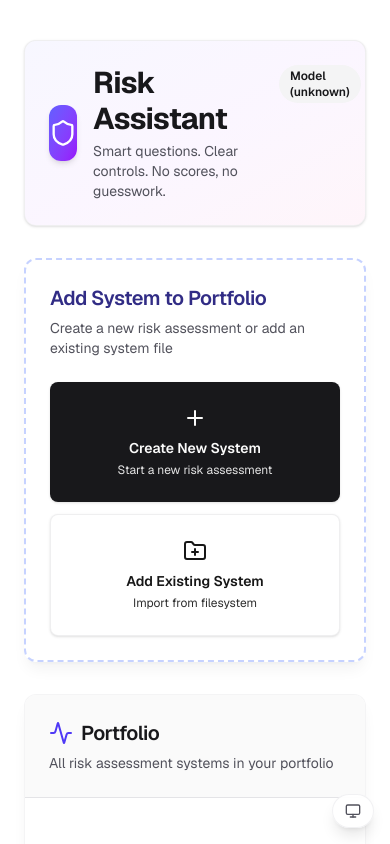
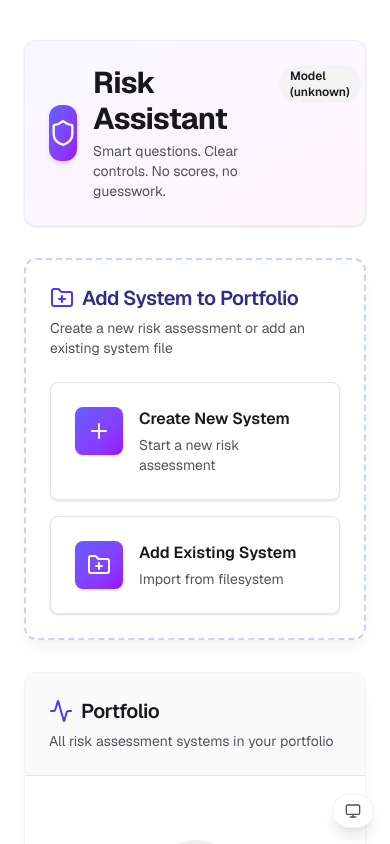
Before and after one commit to jeckyl2010/risk-assistant, a Next.js app in the folder web/: page / in a window 390 px wide. Shown: the top 844 px of the page. Built offline with nearby package versions, Linux system fonts and the light colour scheme.

Commit message:
feat(ui): enhance system management interface with action cards
* Replace buttons with action cards for better UX
* Add icons for visual clarity in system actions
* Improve layout and responsiveness of action elements

```diff
--- a/web/app/page.tsx
+++ b/web/app/page.tsx
@@ -1,4 +1,4 @@
-import { Activity, Shield } from "lucide-react";
+import { Activity, FolderPlus, Shield } from "lucide-react";
 import { PortfolioStats } from "@/components/portfolio/PortfolioStats";
 import { PortfolioTable } from "@/components/portfolio/PortfolioTable";
 import { SystemManagement } from "@/components/SystemManagement";
@@ -69,7 +69,10 @@ export default async function Home() {
       {/* System Management */}
       <Card className="border-2 border-dashed border-indigo-200 dark:border-indigo-900">
         <CardHeader>
-          <CardTitle className="text-xl font-semibold text-indigo-900 dark:text-indigo-100">Add System to Portfolio</CardTitle>
+          <CardTitle className="flex items-center gap-2 text-xl font-semibold text-indigo-900 dark:text-indigo-100">
+            <FolderPlus className="h-6 w-6 text-indigo-600 dark:text-indigo-400" />
+            Add System to Portfolio
+          </CardTitle>
           <CardDescription>Create a new risk assessment or add an existing system file</CardDescription>
         </CardHeader>
         <CardContent>
--- a/web/src/components/SystemManagement.tsx
+++ b/web/src/components/SystemManagement.tsx
@@ -112,41 +112,53 @@ export function SystemManagement() {
 
   return (
     <div className="space-y-4">
-      {/* Action Buttons */}
-      <div className="grid grid-cols-1 gap-3 sm:grid-cols-2">
-        <Button size="lg" onClick={handleCreateClick} disabled={isAdding} className="h-auto flex-col gap-2 py-6">
-          <Plus className="h-6 w-6" />
-          <div className="flex flex-col gap-1">
-            <span className="font-semibold">Create New System</span>
-            <span className="text-xs font-normal opacity-90">Start a new risk assessment</span>
+      {/* Action Cards */}
+      <div className="grid grid-cols-1 gap-4 sm:grid-cols-2">
+        {/* Create New System Card */}
+        <button
+          type="button"
+          onClick={handleCreateClick}
+          disabled={isAdding}
+          className="group relative overflow-hidden rounded-lg border border-zinc-200 bg-white p-6 text-left shadow-sm transition-all hover:border-indigo-300 hover:shadow-md disabled:cursor-not-allowed disabled:opacity-50 dark:border-zinc-800 dark:bg-zinc-900 dark:hover:border-indigo-700"
+        >
+          <div className="absolute inset-0 bg-gradient-to-br from-indigo-500/5 to-purple-500/5 opacity-0 transition-opacity group-hover:opacity-100 dark:from-indigo-500/10 dark:to-purple-500/10" />
+          <div className="relative flex items-start gap-4">
+            <div className="flex h-12 w-12 items-center justify-center rounded-lg bg-gradient-to-br from-indigo-500 to-purple-600 shadow-sm">
+              <Plus className="h-6 w-6 text-white" />
+            </div>
+            <div className="flex-1">
+              <h3 className="font-semibold text-zinc-900 dark:text-zinc-50">Create New System</h3>
+              <p className="mt-1 text-sm text-zinc-600 dark:text-zinc-400">Start a new risk assessment</p>
+            </div>
           </div>
-        </Button>
+        </button>
 
-        <Button
-          size="lg"
-          variant="outline"
+        {/* Add Existing System Card */}
+        <button
+          type="button"
           onClick={handleAddExistingClick}
           disabled={isAdding || isCreating}
-          className="h-auto flex-col gap-2 py-6"
+          className="group relative overflow-hidden rounded-lg border border-zinc-200 bg-white p-6 text-left shadow-sm transition-all hover:border-indigo-300 hover:shadow-md disabled:cursor-not-allowed disabled:opacity-50 dark:border-zinc-800 dark:bg-zinc-900 dark:hover:border-indigo-700"
         >
-          {isAdding ? (
-            <>
-              <Loader2 className="h-6 w-6 animate-spin" />
-              <div className="flex flex-col gap-1">
-                <span className="font-semibold">Adding System...</span>
-                <span className="text-xs font-normal opacity-90">Please wait</span>
-              </div>
-            </>
-          ) : (
-            <>
-              <FolderPlus className="h-6 w-6" />
-              <div className="flex flex-col gap-1">
-                <span className="font-semibold">Add Existing System</span>
-                <span className="text-xs font-normal opacity-90">Import from filesystem</span>
-              </div>
-            </>
-          )}
-        </Button>
+          <div className="absolute inset-0 bg-gradient-to-br from-indigo-500/5 to-purple-500/5 opacity-0 transition-opacity group-hover:opacity-100 dark:from-indigo-500/10 dark:to-purple-500/10" />
+          <div className="relative flex items-start gap-4">
+            <div className="flex h-12 w-12 items-center justify-center rounded-lg bg-gradient-to-br from-indigo-500 to-purple-600 shadow-sm">
+              {isAdding ? (
+                <Loader2 className="h-6 w-6 animate-spin text-white" />
+              ) : (
+                <FolderPlus className="h-6 w-6 text-white" />
+              )}
+            </div>
+            <div className="flex-1">
+              <h3 className="font-semibold text-zinc-900 dark:text-zinc-50">
+                {isAdding ? "Adding System..." : "Add Existing System"}
+              </h3>
+              <p className="mt-1 text-sm text-zinc-600 dark:text-zinc-400">
+                {isAdding ? "Please wait" : "Import from filesystem"}
+              </p>
+            </div>
+          </div>
+        </button>
       </div>
 
       {/* Create Form (Expandable) */}
--- a/web/src/components/systemEditor/SystemEditor.tsx
+++ b/web/src/components/systemEditor/SystemEditor.tsx
@@ -1,6 +1,6 @@
 "use client";
 
-import { BarChart3, FileText, GitCompare } from "lucide-react";
+import { BarChart3, Cog, Database, DollarSign, FileText, GitCompare, Link2, Lock, Sparkles, Zap } from "lucide-react";
 import { useCallback, useEffect, useMemo, useState } from "react";
 import { useDiffSystem, useEvaluateSystem, useSaveSystem } from "@/hooks/useSystemApi";
 import { SECTION_IDS } from "@/lib/constants";
@@ -26,6 +26,28 @@ function matchesCondition(facts: Facts, cond: Record<string, unknown>): boolean
     }
   }
   return true;
+}
+
+function getDomainIcon(domain: string) {
+  const iconClass = "h-4 w-4";
+  switch (domain) {
+    case "ai":
+      return <Sparkles className={iconClass} />;
+    case "cost":
+      return <DollarSign className={iconClass} />;
+    case "criticality":
+      return <Zap className={iconClass} />;
+    case "data":
+      return <Database className={iconClass} />;
+    case "integration":
+      return <Link2 className={iconClass} />;
+    case "operations":
+      return <Cog className={iconClass} />;
+    case "security":
+      return <Lock className={iconClass} />;
+    default:
+      return null;
+  }
 }
 
 function deriveActivatedDomainsFromTriggers(facts: Facts, triggers: TriggerRule[]): string[] {
@@ -168,6 +190,7 @@ export function SystemEditor({
       items.push({
         id: s.key,
         label: s.title,
+        icon: getDomainIcon(s.key),
         badge: progress ? `${progress.answered}/${progress.total}` : undefined,
         variant:
           progress && progress.answered === progress.total
```
Also changed, not shown: 1 other file (tests, documents, lock files or other folders).
